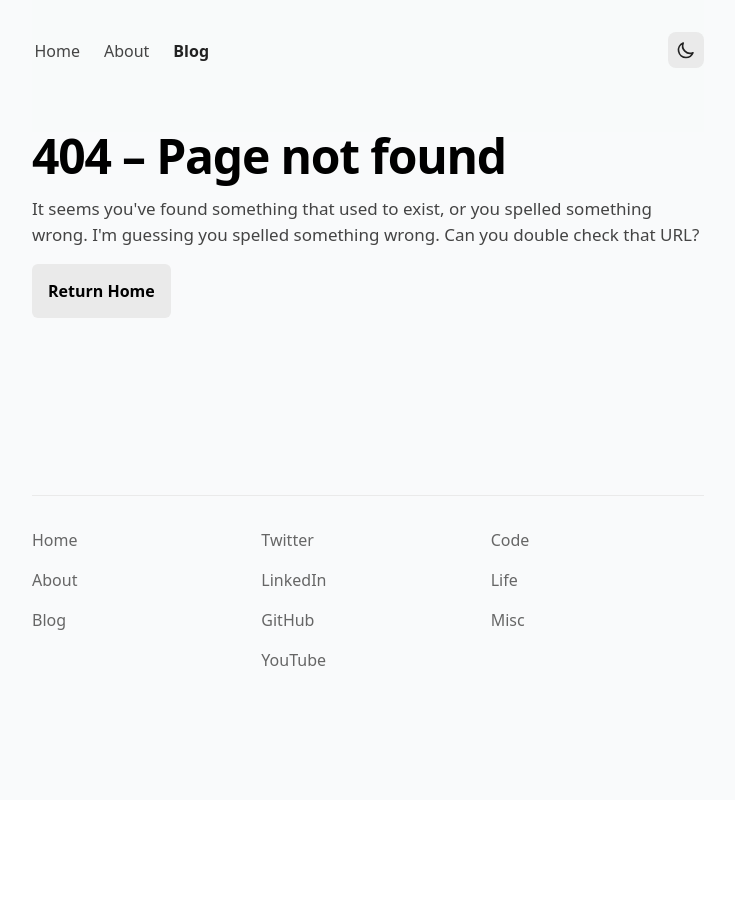
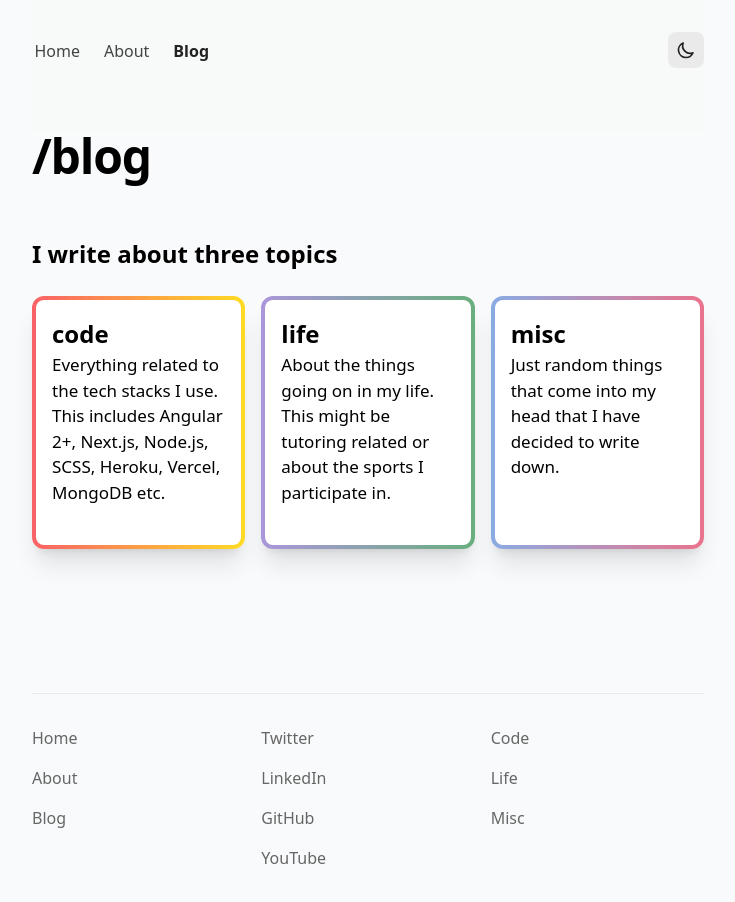
Before and after one commit to girish-chaudhari/blog, a Next.js app: page /blog in a window 1280 px wide. Before the commit this address had no page. Shown: the top 902 px of the page, without its empty margins (272-1007 px from the left). Before the commit the page ends 800 px from the top, so only its background shows below. Built offline with nearby package versions, Linux system fonts and the light colour scheme.

Commit message:
resolved

```diff
--- /dev/null
+++ b/pages/blog.tsx
@@ -0,0 +1,56 @@
+import Container from '@/components/Container';
+import Link from 'next/link';
+
+export default function Blog() {
+  return (
+    <Container
+      title="Blog – Girish Chaudhari"
+      description="Thoughts on the software industry, programming, tech, videography, music, and my personal life."
+    >
+      <div className="flex flex-col items-start justify-center max-w-2xl mx-auto mb-16">
+        <h1 className="mb-4 text-3xl font-bold tracking-tight text-black md:text-5xl dark:text-white">
+          /blog
+        </h1>
+        <div className="mt-10 mb-20">
+          <h2>I write about three topics</h2>
+          <div className="flex gap-4 flex-col md:flex-row mt-6">
+            <div className=" shadow-xl dev transform hover:scale-[1.01] transition-all rounded-xl w-full md:w-1/3 bg-gradient-to-r p-1 from-[#F96167] to-[#ffdb23]">
+              <Link href="/blog/code">
+                <a className="flex flex-col h-full bg-white dark:bg-gray-900 rounded-lg p-4">
+                  <h4>code</h4>
+                  <p className="mb-6">
+                    Everything related to the tech stacks I use. This includes
+                    Angular 2+, Next.js, Node.js, SCSS, Heroku, Vercel, MongoDB
+                    etc.
+                  </p>
+                </a>
+              </Link>
+            </div>
+            <div className="shadow-xl dev transform hover:scale-[1.01] transition-all rounded-xl w-full md:w-1/3 bg-gradient-to-r p-1 from-[#AA96DA] to-[#69af7e]">
+              <Link href="/blog/life">
+                <a className="flex flex-col h-full bg-white dark:bg-gray-900 rounded-lg p-4">
+                  <h4>life</h4>
+                  <p className="mb-6">
+                    About the things going on in my life. This might be tutoring
+                    related or about the sports I participate in.
+                  </p>
+                </a>
+              </Link>
+            </div>
+            <div className="shadow-xl dev transform hover:scale-[1.01] transition-all rounded-xl w-full md:w-1/3 bg-gradient-to-r p-1 from-[#89ABE3FF] to-[#EA738DFF]">
+              <Link href="/blog/misc">
+                <a className="flex flex-col h-full bg-white dark:bg-gray-900 rounded-lg p-4">
+                  <h4>misc</h4>
+                  <p className="mb-6">
+                    Just random things that come into my head that I have
+                    decided to write down.
+                  </p>
+                </a>
+              </Link>
+            </div>
+          </div>
+        </div>
+      </div>
+    </Container>
+  );
+}
--- a/pages/sitemap.xml.tsx
+++ b/pages/sitemap.xml.tsx
@@ -1,16 +1,14 @@
-import { ApolloClient, InMemoryCache } from '@apollo/client';
-import { GET_ALL_SLUGS } from 'graphql/queries';
-import axios from 'lib/axiosConfig';
+import axios from '@/lib/axiosConfig';
 
 // const client = new ApolloClient({
 //   uri: process.env.CMS_HOST,
 //   cache: new InMemoryCache()
 // });
 
-const createSitemap = (slugs) => `<?xml version="1.0" encoding="UTF-8"?>
+const createSitemap = (slugs: any[]) => `<?xml version="1.0" encoding="UTF-8"?>
     <urlset xmlns="http://www.sitemaps.org/schemas/sitemap/0.9">
         ${slugs
-          .map((slug) => {
+          .map((slug: any) => {
             return `
                 <url>
                     <loc>${`https://localhost/${slug}`}</loc>
@@ -20,7 +18,7 @@ const createSitemap = (slugs) => `<?xml version="1.0" encoding="UTF-8"?>
           .join('')}
     </urlset>
 `;
-export async function getServerSideProps({ res }) {
+export async function getServerSideProps({ res }: any) {
   // const { data } = await client.query({ query: GET_ALL_SLUGS });
   let resp = await axios.get('/category/slugs');
   let { data } = resp.data;
```
